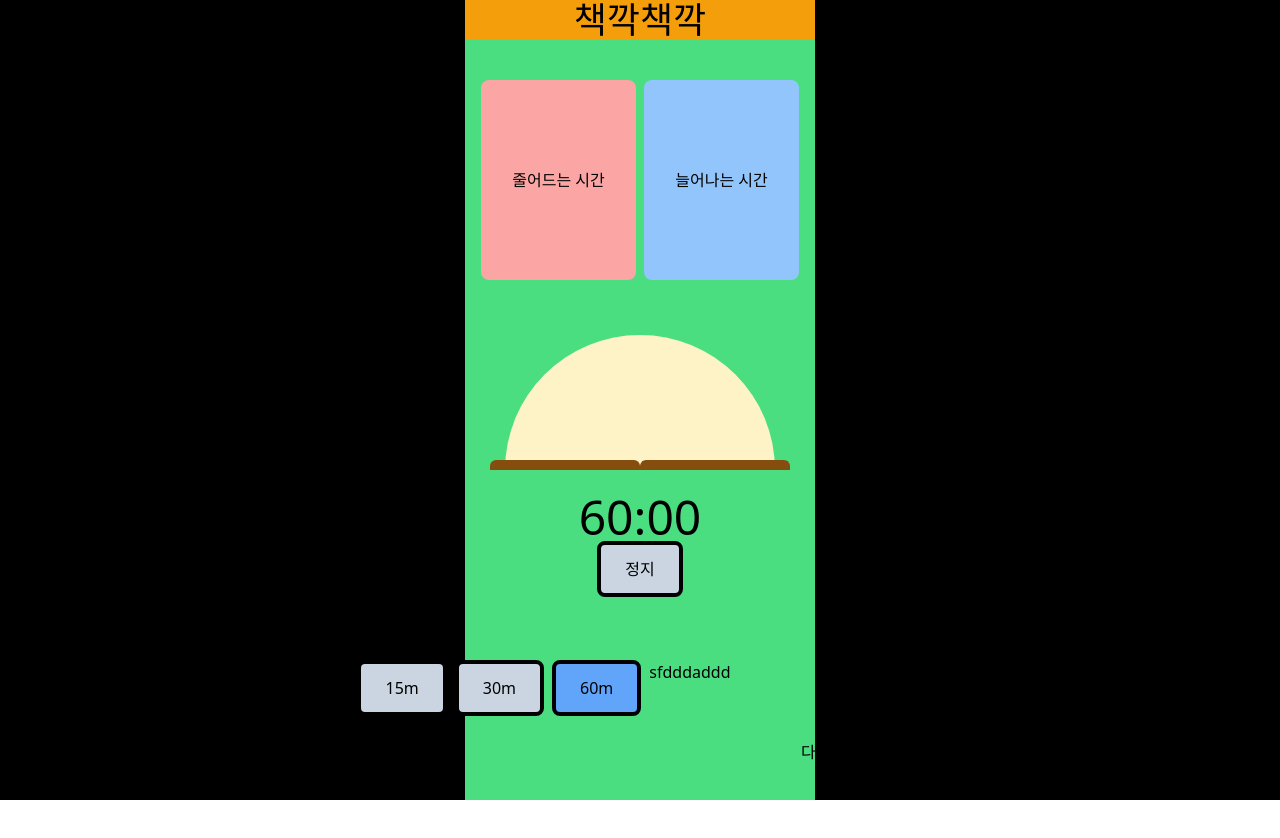
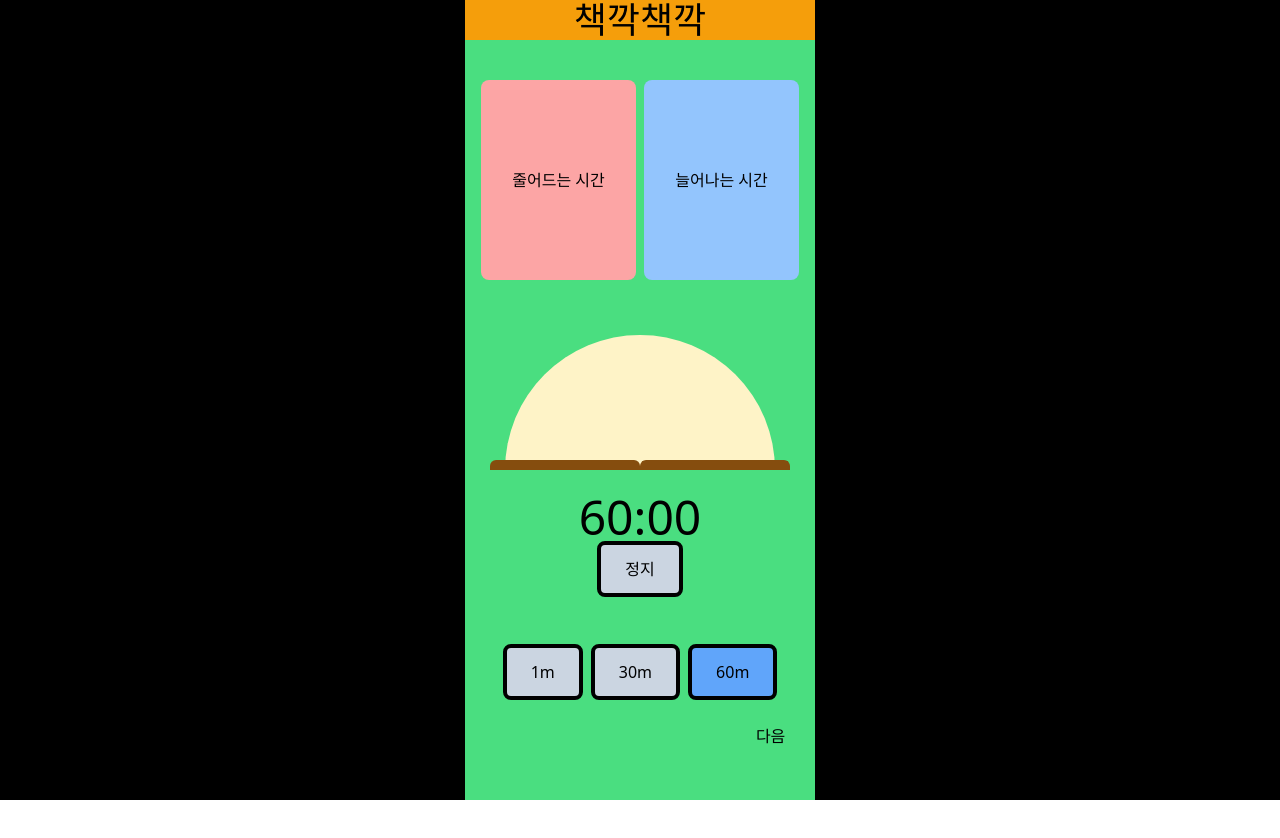
Before and after one commit to kwani6684/bookclock, a Next.js app: page /timer in a window 1280 px wide. Both pictures are taken after a click on the element "줄어드는 시간". Shown: the top 838 px of the page. Built offline with nearby package versions, Linux system fonts and the light colour scheme.

Commit message:
Feat: timerStart 컴포넌트 추가

```diff
--- a/src/app/components/timer/timerStart.tsx
+++ b/src/app/components/timer/timerStart.tsx
@@ -1,20 +1,62 @@
-import { motion } from 'framer-motion'
-import { AppDispatch, RootState } from '@/redux/store'
+import { motion, AnimatePresence } from 'framer-motion'
+import { useState } from 'react'
 import { useDispatch, useSelector } from 'react-redux'
 import { setAngle } from '@/redux/features/angleSlice'
+import { RootState } from '@/redux/store'
+import { setOnTimer } from '@/redux/features/onTimerSlice'
+import CustomAlert from '../alert'
+import StartPageInput from '../log/startPageInput'
 
 const TimerStart = () => {
-  const dispatch = useDispatch<AppDispatch>()
+  const dispatch = useDispatch()
   const angle = useSelector((state: RootState) => state.angleReducer)
+  const [showInput, setShowInput] = useState(false)
+  const [showAlert, setShowAlert] = useState(false)
+
   const handleAngle = (a: number) => {
     dispatch(setAngle(a))
   }
+  const handleTimerStart = () => {
+    dispatch(setOnTimer())
+  }
+
+  const closeAlert = () => {
+    setShowAlert(false)
+  }
+
+  const handleNext = () => {
+    if (showInput) {
+      setShowAlert(true)
+    } else {
+      setShowInput(true)
+    }
+  }
+  const handlePrev = () => {
+    setShowInput(false)
+  }
+
   return (
-    <div className="flex-col py-10">
-      <motion.div animate={{ x: -100 }} className="flex overflow-x-hidden">
-        <div className="flex justify-center px-1 ">
-          {[45, 90, 180].map((selectedAngle, i) => {
-            return (
+    <div>
+      {showAlert && (
+        <CustomAlert
+          message={'독서를 시작할까요?'}
+          onClose={closeAlert}
+          isActive={true}
+          active={handleTimerStart}
+        />
+      )}
+
+      <div className="flex-col pt-6 max-h-[80px]">
+        <AnimatePresence>
+          {!showInput && (
+            <motion.div
+              initial={{ opacity: 0, x: -100 }}
+              animate={{ opacity: 1, x: 0 }}
+              //   exit={{ opacity: 0, x: -100 }}
+              className="flex overflow-x-hidden"
+            >
+              <div className="flex justify-center px-1 z-30 ">
+                {[3, 90, 180].map((selectedAngle, i) => (
                   <button
                     key={i}
                     onClick={() => handleAngle(selectedAngle)}
@@ -22,15 +64,34 @@ const TimerStart = () => {
                   >
                     {selectedAngle / 3}m
                   </button>
-            )
-          })}
+                ))}
               </div>
-        <div>sfdddaddd</div>
             </motion.div>
-      <div className="flex py-6 justify-end">
-        <button>다음</button>
+          )}
+        </AnimatePresence>
+        {showInput && (
+          <motion.div
+            initial={{ opacity: 0, x: 100 }}
+            animate={{ opacity: 1, x: 0 }}
+            transition={{ duration: 0.4, type: 'spring' }}
+            // transition={{ delay: 0.5 }}
+          >
+            <StartPageInput />
+          </motion.div>
+        )}
+      </div>
+      <div className={`flex ${showInput ? `justify-between` : `justify-end`}`}>
+        {showInput && (
+          <div className="flex pt-6 justify-start">
+            <button onClick={handlePrev}>이전</button>
+          </div>
+        )}
+        <div className="flex pt-6 justify-end">
+          <button onClick={handleNext}>다음</button>
+        </div>
       </div>
     </div>
   )
 }
+
 export default TimerStart
```
Lines whose indentation alone changed are shown as unchanged.
